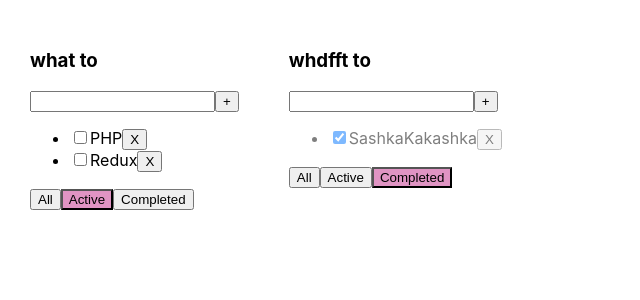
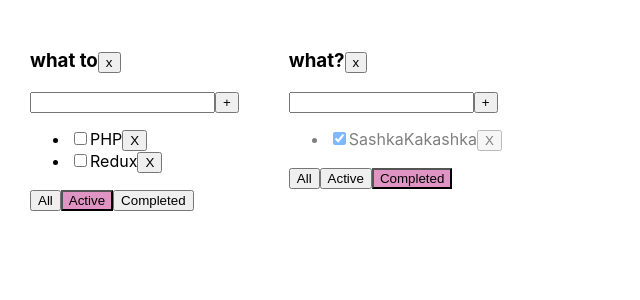
Before and after one commit to melfiqq/00-proj-todolist, a React (Create React App) app: page / in a window 1280 px wide. Shown: the top 300 px of the page, without its empty margins (0-640 px from the left). Built offline with nearby package versions, Linux system fonts and the light colour scheme.

Commit message:
separated-todolist's-tasks-functionality-added

```diff
--- a/src/App.tsx
+++ b/src/App.tsx
@@ -35,14 +35,15 @@
     setTasks({...tasksObj})
   }
 
-  function changeStatus(taskId: string, isDone: boolean) {
-    let task = tasksObj.find( t => t.id === taskId)
+  function changeStatus(taskId: string, isDone: boolean, todolistId: string) {
+    let tasks = tasksObj[todolistId]
+    let task = tasks.find( t => t.id === taskId)
     if (task) {
       task.isDone = isDone
     }
     /* setTasks([...tasks]) - the same */
-    let copy = [ ...tasksObj ] //деструктуризация опять тут
-    setTasks(copy)
+    /* let copy = [ ...tasksObj ] */ //деструктуризация опять тут
+    setTasks({...tasksObj})
   }
 
 
@@ -59,8 +60,15 @@
 
   let [todolists, setTodolists] = useState<Array<TodolistType>> ([
     {id: todolistId1, title: "what to", filter: "active" },
-    {id: todolistId2, title: "whdfft to", filter: "completed" }
+    {id: todolistId2, title: "what?", filter: "completed" }
   ])
+
+  let removeTodolist = (todolistId: string) => {
+    let filteredTodolist = todolists.filter(tl => tl.id !== todolistId)
+    setTodolists(filteredTodolist)
+    delete tasksObj[todolistId] //удаляем свойтсво тудулиста (то, что внутри).
+    setTasks({...tasksObj})
+  }
 
   let [tasksObj, setTasks] = useState({ //у allTasks могло бы быть свойство todolistId1/todolistId2, и вызывалось бы оно как allTasks.todolistId1. но это нам не надо так. нам нужна сама айдишка (ряд). так что мы поставили [] - и свойства у allTasks нет.
     [todolistId1]: [ //оборачиваем в [], потому что тогда мы видем не просто название todolistId1, а айдишку, которая внутри (цифры)
@@ -97,6 +105,7 @@
             addTask={addTask}
             changeTaskStatus={changeStatus}
             filter={tl.filter}
+            removeTodolist={removeTodolist}
         />
         })
       }
--- a/src/Todolist.tsx
+++ b/src/Todolist.tsx
@@ -12,11 +12,12 @@
   id: string
   title: string
   tasks: TaskType[]
-  removeTask: (id: string) => void
+  removeTask: (id: string, todolistId: string) => void
   changeFilter: (value: FilterValueType, todolistId: string) => void
-  addTask: (title: string) => void
-  changeTaskStatus: (id: string, isDone: boolean) => void
+  addTask: (title: string, todolistId: string) => void
+  changeTaskStatus: (id: string, isDone: boolean, todolistId: string) => void
   filter: FilterValueType
+  removeTodolist: (todolistId: string) => void
 }
 
 export function Todolist(props: PropsType) {
@@ -26,7 +27,7 @@
 
   const addTask = () => {
     if (newTaskTitle.trim() !== "") {
-      props.addTask(newTaskTitle.trim())
+      props.addTask(newTaskTitle.trim(), props.id)
       setNewTaskTitle("")
     } else {
       setError("Field is reqired")
@@ -55,9 +56,13 @@
     props.changeFilter("completed", props.id)
   }
 
+  const removeTodolist = () => {
+    props.removeTodolist(props.id)
+  }
+
   return (
     <div>
-      <h3>{props.title}</h3>
+      <h3>{props.title}<button onClick={removeTodolist}>x</button></h3>
       <div>
         <input
           value={newTaskTitle}
@@ -73,9 +78,9 @@
         {
           props.tasks.map( (t) => {
 
-            const onRemoveHandler = () => {props.removeTask(t.id)}
+            const onRemoveHandler = () => {props.removeTask(t.id, props.id)}
             const onChangeHandler = (e: ChangeEvent<HTMLInputElement>) => {
-              props.changeTaskStatus(t.id, e.currentTarget.checked)}
+              props.changeTaskStatus(t.id, e.currentTarget.checked, props.id)}
 
             return (
               <li key={t.id} className={t.isDone ? "is-done" : ""}>
```
